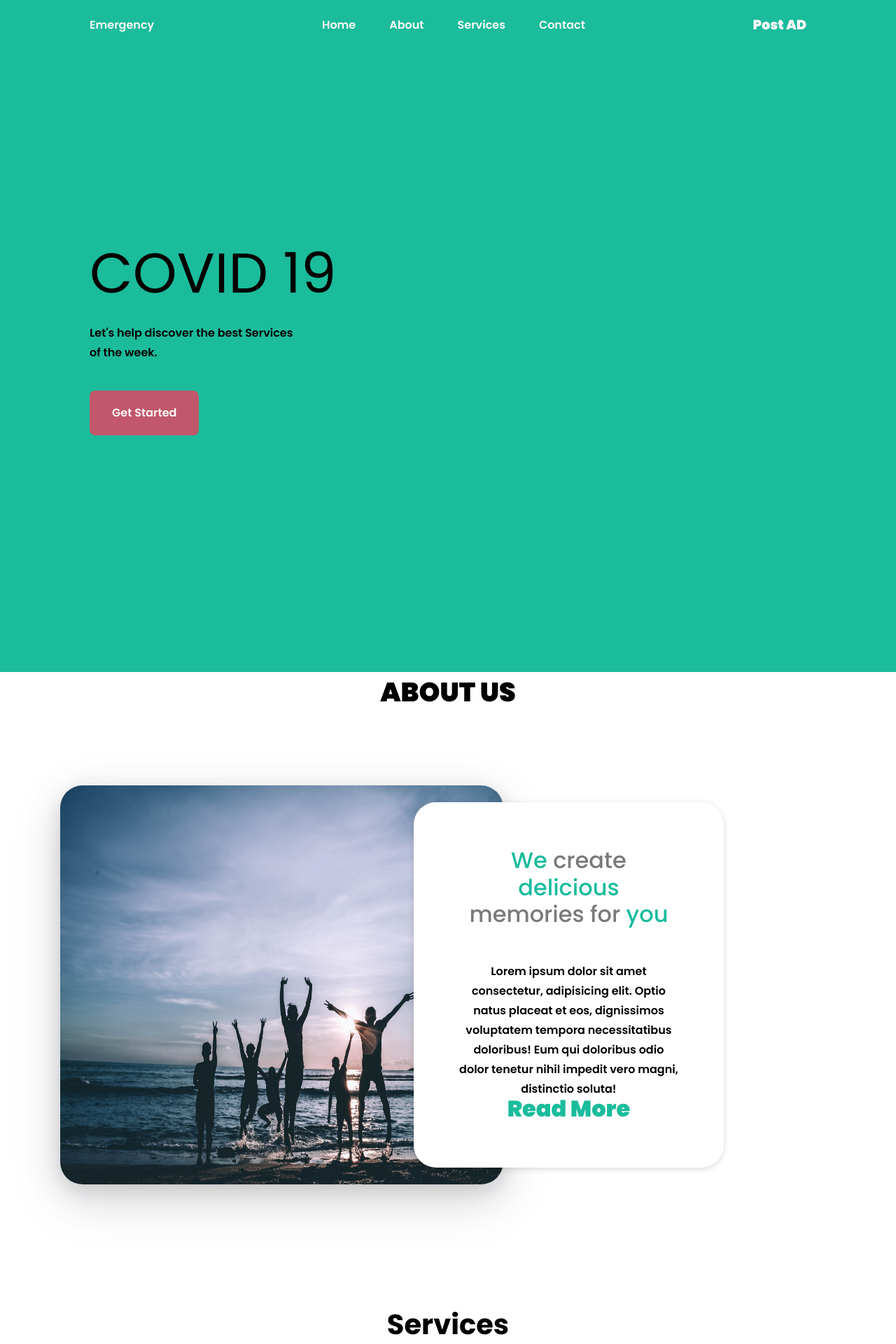
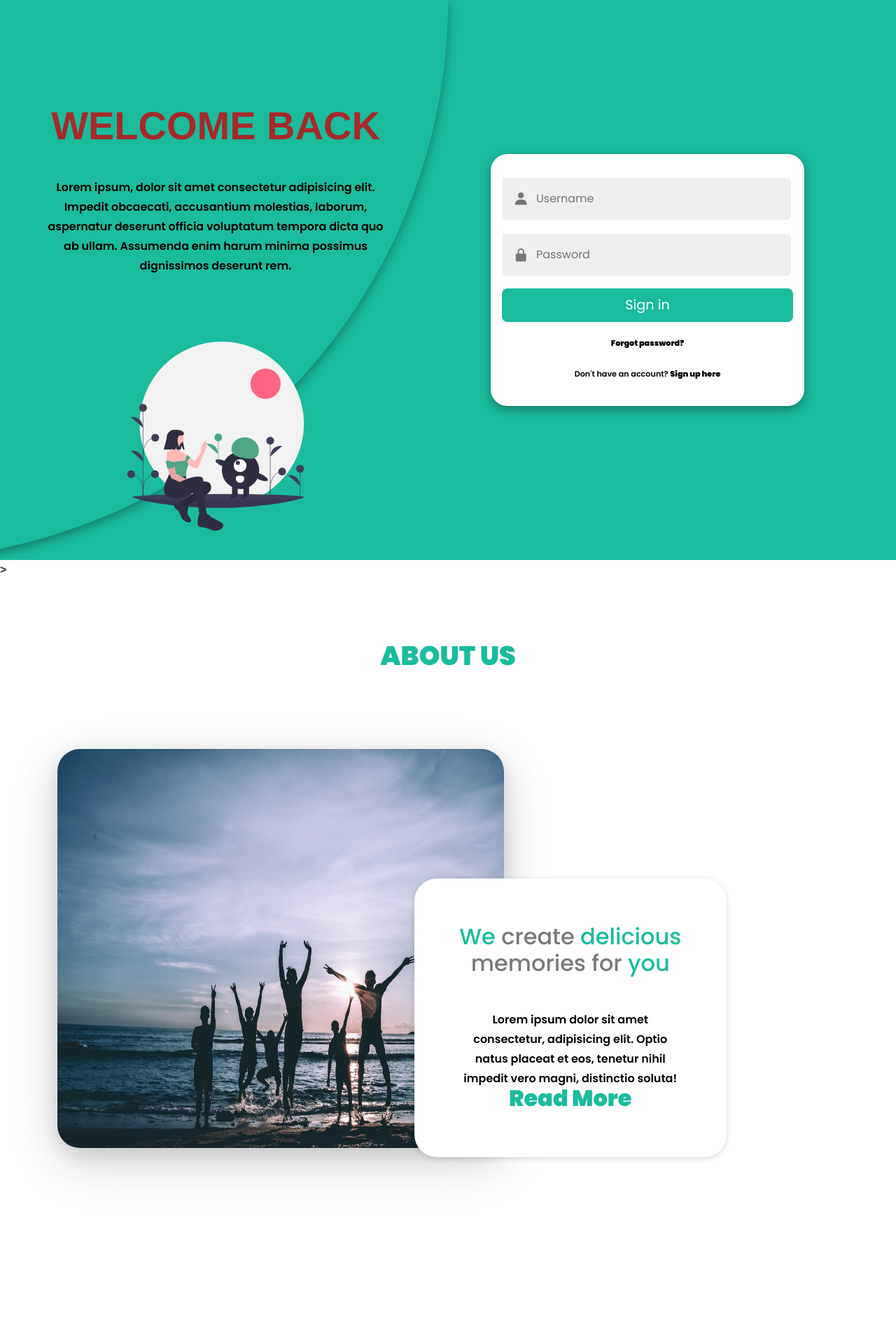
Before and after one commit to fahim-01/Emergency_Helpline, a Django app: page / in a window 1280 px wide. Shown: the top 1920 px of the page at 70% size. Run offline with Django 3.2, Linux system fonts and the light colour scheme; some libraries are stand-ins or nearby versions.

Commit message:
sigin form added

```diff
--- a/future/static/css/home.css
+++ b/future/static/css/home.css
@@ -73,6 +73,23 @@ img{
   left: 0;
   z-index: var(--z-fixed);
   background-color: var(--first-color);
+}
+
+.l-main {
+  width: 100%;
+  position: relative;
+  top: 0;
+  left: 0;
+  z-index: var(--z-fixed);
+  background-color: var(--first-color);
+}
+
+.container-2.row.col-7 {
+  position: relative;
+  padding-top: 1.5rem;
+  justify-self: center;
+  width: 302px;
+  height: 233px;
 }
 
 
--- /dev/null
+++ b/future/static/css/signin.css
@@ -0,0 +1,274 @@
+@import url('https://fonts.googleapis.com/css2?family=Poppins:wght@200;300;400;500;600&display=swap');
+
+:root {
+    --primary-color:  #1abc9c;
+    --secondary-color:  #1abc9c;
+    --black: #000000;
+    --white: #ffffff;
+    --gray: #efefef;
+    --gray-2: #757575;
+
+    --facebook-color: #4267B2;
+    --google-color: #DB4437;
+    --twitter-color: #1DA1F2;
+    --insta-color: #E1306C;
+}
+
+.container-1 {
+    position: relative;
+    min-height: 100vh;
+    overflow: hidden;
+    margin-left: 0%;
+    background-color: #1abc9c;
+    justify-content: center;
+}
+
+.row {
+    display: flex;
+    flex-wrap: wrap;
+    height: 100vh;
+}
+
+.col {
+    width: 50%;
+}
+
+.align-items-center {
+    display: flex;
+    align-items: center;
+    justify-content: center;
+    text-align: center;
+}
+
+.form-wrapper {
+    width: 100%;
+    max-width: 28rem;
+}
+
+.form {
+    padding: 1rem;
+    background-color: var(--white);
+    border-radius: 1.5rem;
+    width: 100%;
+    box-shadow: rgba(0, 0, 0, 0.35) 0px 5px 15px;
+    transform: scale(0);
+    transition: .5s ease-in-out;
+    transition-delay: 1s;
+}
+
+.input-group {
+    position: relative;
+    width: 100%;
+    margin: 1rem 0;
+}
+
+.input-group i {
+    position: absolute;
+    top: 50%;
+    left: 1rem;
+    transform: translateY(-50%);
+    font-size: 1.4rem;
+    color: var(--gray-2);
+}
+
+.input-group input {
+    width: 100%;
+    padding: 1rem 3rem;
+    font-size: 1rem;
+    background-color: var(--gray);
+    border-radius: .5rem;
+    border: 0.125rem solid var(--white);
+    outline: none;
+}
+
+.input-group input:focus {
+    border: 0.125rem solid var(--primary-color);
+}
+
+.form button {
+    cursor: pointer;
+    width: 100%;
+    padding: .6rem 0;
+    border-radius: .5rem;
+    border: none;
+    background-color: var(--primary-color);
+    color: var(--white);
+    font-size: 1.2rem;
+    outline: none;
+}
+
+.form p {
+    margin: 1rem 0;
+    font-size: .7rem;
+}
+
+.flex-col {
+    flex-direction: column;
+}
+
+
+
+.pointer {
+    cursor: pointer;
+}
+
+.container.sign-in .form.sign-in,
+.container.sign-in .social-list.sign-in,
+.container.sign-in .social-list.sign-in>div,
+.container.sign-up .form.sign-up,
+.container.sign-up .social-list.sign-up,
+.container.sign-up .social-list.sign-up>div {
+    transform: scale(1);
+}
+
+.content-row {
+    position: absolute;
+    top: 0;
+    left: 0;
+    pointer-events: none;
+    z-index: 6;
+    width: 100%;
+}
+
+.text {
+    margin: 4rem;
+    color: var(--white);
+}
+
+.text h2 {
+    font-size: 3.5rem;
+    font-weight: 800;
+    margin: 2rem 0;
+    transition: 1s ease-in-out;
+}
+
+.text p {
+    font-weight: 600;
+    transition: 1s ease-in-out;
+    transition-delay: .2s;
+}
+
+.img img {
+    width: 30vw;
+    transition: 1s ease-in-out;
+    transition-delay: .4s;
+}
+
+.text.sign-in h2,
+.text.sign-in p,
+.img.sign-in img {
+    transform: translateX(-250%);
+}
+
+.text.sign-up h2,
+.text.sign-up p,
+.img.sign-up img {
+    transform: translateX(250%);
+}
+
+.container.sign-in .text.sign-in h2,
+.container.sign-in .text.sign-in p,
+.container.sign-in .img.sign-in img,
+.container.sign-up .text.sign-up h2,
+.container.sign-up .text.sign-up p,
+.container.sign-up .img.sign-up img {
+    transform: translateX(0);
+}
+
+
+.container::before {
+    content: "";
+    position: absolute;
+    top: 0;
+    right: 0;
+
+    height: 100vh;
+    width: 300vw;
+    transform: translate(35%, 0);
+    background-image: linear-gradient(-45deg, var(--primary-color) 0%, var(--secondary-color) 100%);
+    transition: 1s ease-in-out;
+    z-index: 6;
+    box-shadow: rgba(0, 0, 0, 0.35) 0px 5px 15px;
+    border-bottom-right-radius: max(80vw, 80vh);
+    border-top-left-radius: max(50vw, 50vh);
+}
+
+.container.sign-in::before {
+    transform: translate(0, 0);
+    right: 50%;
+}
+
+.container.sign-up::before {
+    transform: translate(100%, 0);
+    right: 50%;
+}
+
+
+
+@media only screen and (max-width: 425px) {
+
+    .container::before,
+    .container.sign-in::before,
+    .container.sign-up::before {
+        height: 100vh;
+        border-bottom-right-radius: 0;
+        border-top-left-radius: 0;
+        z-index: 0;
+        transform: none;
+        right: 0;
+    }
+
+    .container.sign-in .col.sign-up {
+        transform: translateY(100%);
+    }
+
+    .container.sign-in .col.sign-in,
+    .container.sign-up .col.sign-up {
+        transform: translateY(0);
+    }
+
+    .content-row {
+        align-items: flex-start !important;
+    }
+
+    .content-row .col {
+        transform: translateY(0);
+        background-color: unset;
+    }
+
+    .col {
+        width: 100%;
+        position: absolute;
+        padding: 2rem;
+        background-color: var(--white);
+        border-top-left-radius: 2rem;
+        border-top-right-radius: 2rem;
+        transform: translateY(100%);
+        transition: 1s ease-in-out;
+    }
+
+    .row {
+        align-items: flex-end;
+        justify-content: flex-end;
+    }
+
+    .form,
+    .social-list {
+        box-shadow: none;
+        margin: 0;
+        padding: 0;
+    }
+
+    .text {
+        margin: 0;
+    }
+
+    .text p {
+        display: none;
+    }
+
+    .text h2 {
+        margin: .5rem;
+        font-size: 2rem;
+    }
+}
--- a/future/static/js/home.js
+++ b/future/static/js/home.js
@@ -35,3 +35,20 @@ gsap.from('.home__title', {opacity: 0, duration: 1, delay:1.6, y: 30})
 gsap.from('.home__description', {opacity: 0, duration: 1, delay:1.8, y: 30})
 gsap.from('.home__button', {opacity: 0, duration: 1, delay:2.1, y: 30})
 gsap.from('.home__img', {opacity: 0, duration: 1, delay:1.3, y: 30})
+
+
+
+
+
+//Landing page:
+
+let container = document.getElementById('container')
+
+toggle = () => {
+	container.classList.toggle('sign-in')
+	container.classList.toggle('sign-up')
+}
+
+setTimeout(() => {
+	container.classList.add('sign-in')
+}, 200)
--- /dev/null
+++ b/future/static/js/signin.js
@@ -0,0 +1,10 @@
+let container = document.getElementById('container')
+
+toggle = () => {
+	container.classList.toggle('sign-in')
+	container.classList.toggle('sign-up')
+}
+
+setTimeout(() => {
+	container.classList.add('sign-in')
+}, 200)
--- a/future/templates/homepage/Post.html
+++ b/future/templates/homepage/Post.html
@@ -82,7 +82,7 @@
 
           </div>
 
-          <input type="submit" value="Send" class="btn" />
+          <input type="submit" value="Upload" class="btn" />
           </form>
 
         </div>
--- a/future/templates/homepage/base.html
+++ b/future/templates/homepage/base.html
@@ -13,7 +13,8 @@
     <link rel="stylesheet" href="{% static 'css/service.css' %}" />
     <link rel="stylesheet" href="{% static 'css/post.css' %}" />
     <link rel="stylesheet" href="{% static 'css/footer.css' %}" />
-
+    <!-- <link rel="stylesheet" href="{% static 'css/signin.css' %}" />
+   -->
     <script src="https://kit.fontawesome.com/64d58efce2.js"  crossorigin="anonymous"></script>
     <title>{% block title%} {% endblock %}</title>
 
@@ -105,6 +106,7 @@
     <script src="https://cdnjs.cloudflare.com/ajax/libs/gsap/3.5.1/gsap.min.js"></script>
     <script src="{% static 'js/home.js' %}"></script>
     <script src="{% static 'js/contact.js' %}"></script>
+    <!-- <script src="{% static 'js/signin.js' %}"></script> -->
     {% block js %} {% endblock %}
   </body>
 </html>
--- a/future/templates/homepage/home.html
+++ b/future/templates/homepage/home.html
@@ -10,67 +10,175 @@
     <link href="https://cdn.jsdelivr.net/npm/bootstrap@5.0.0-beta2/dist/css/bootstrap.min.css" rel="stylesheet" integrity="sha384-BmbxuPwQa2lc/FVzBcNJ7UAyJxM6wuqIj61tLrc4wSX0szH/Ev+nYRRuWlolflfl" crossorigin="anonymous">
     <link href='https://unpkg.com/boxicons@2.0.7/css/boxicons.min.css' rel='stylesheet'>
     <link href="https://fonts.googleapis.com/css2?family=Poppins:wght@200;300;400;500;600;700;800;900&display=swap" rel="stylesheet">
+    <link rel="stylesheet" href="{% static 'css/signin.css' %}" />
     <link rel="stylesheet" href="{% static 'css/home.css' %}" />
     <link rel="stylesheet" href="{% static 'css/service.css' %}" />
     <link rel="stylesheet" href="{% static 'css/about.css' %}" />
     <link rel="stylesheet" href="{% static 'css/footer.css' %}" />
+
     <link rel="stylesheet" href="{% static 'css/block.css' %}" />
     <script src="https://kit.fontawesome.com/64d58efce2.js"  crossorigin="anonymous"></script>
 
         <title>Emergency</title>
     </head>
     <body>
-
-        <header class="l-header">
-
+         <header class="l-header">
             <nav class="nav bd-grid">
                 <div>
                     <a href="/" class="nav__logo">Emergency</a>
                 </div>
-
                 <div class="nav__toggle" id="nav-toggle">
                     <i class='bx bx-menu'></i>
                 </div>
-
                 <div class="nav__menu" id="nav-menu">
                     <div class="nav__close" id="nav-close">
                         <i class='bx bx-x'></i>
                     </div>
-
                     <ul class="nav__list">
                         <li class="nav__item"><a href="/" class="nav__link active">Home</a></li>
                         <li class="nav__item"><a href="/about" class="nav__link">About</a></li>
                         <li class="nav__item"><a href="#service" class="nav__link">Services</a></li>
                         <li class="nav__item"><a href="/contact" class="nav__link">Contact</a></li>
-
                     </ul>
-
                 </div>
                 <li class="nav__item"><a href="/post" class="nav__link" style="font-size: larger"><b>Post AD</b></a></li>
             </nav>
         </header>
 
+
+
+ <!-- Landing page-->
         <main class="l-main">
-            <!--===== HOME =====-->
-            <section class="home" id="home">
-                <div class="home__container bd-grid">
-                    <div class="home__img">
-                        <!-- <img src='{% static "/media/images/corona.png" %}' alt="" data-speed="-2" class="move"> -->
-                    </div>
 
-                    <div class="home__data">
-                        <h1 class="home__title">COVID 19</h1>
-                        <p class="home__description">Let's help discover the best Services <br> of the week.</p>
-                        <a href="/" class="home__button">Get Started</a>
-                    </div>
-                </div>
-            </section>
-        </main>
-        <div class="about" style="text-align: center;">
-            <h2 style="color: black;"><b>About Us</b></h2>
+	<div id="container" class="container">
+
+		<div class="row">
+
+			<div class="col align-items-center flex-col sign-up">
+				<div class="form-wrapper align-items-center">
+					<div class="form sign-up">
+						<div class="input-group">
+							<i class='bx bxs-user'></i>
+							<input type="text" placeholder="Username">
+						</div>
+						<div class="input-group">
+							<i class='bx bx-mail-send'></i>
+							<input type="email" placeholder="Email">
+						</div>
+						<div class="input-group">
+							<i class='bx bxs-lock-alt'></i>
+							<input type="password" placeholder="Password">
+						</div>
+						<div class="input-group">
+							<i class='bx bxs-lock-alt'></i>
+							<input type="password" placeholder="Confirm password">
+						</div>
+						<button>
+							Sign up
+						</button>
+						<p>
+							<span>
+								Already have an account?
+							</span>
+							<b onclick="toggle()" class="pointer">
+								Sign in here
+							</b>
+						</p>
+					</div>
+				</div>
+
+			</div>
+
+			<div class="col align-items-center flex-col sign-in">
+				<div class="form-wrapper align-items-center">
+					<div class="form sign-in">
+						<div class="input-group">
+							<i class='bx bxs-user'></i>
+							<input type="text" placeholder="Username">
+						</div>
+						<div class="input-group">
+							<i class='bx bxs-lock-alt'></i>
+							<input type="password" placeholder="Password">
+						</div>
+						<button>
+							Sign in
+						</button>
+						<p>
+							<b>
+								Forgot password?
+							</b>
+						</p>
+						<p>
+							<span>
+								Don't have an account?
+							</span>
+							<b onclick="toggle()" class="pointer">
+								Sign up here
+							</b>
+						</p>
+					</div>
+				</div>
+
+			</div>
+
+		</div>
+
+		<div class="row content-row">
+
+			<div class="col align-items-center flex-col">
+				<div class="text sign-in">
+					<h2>
+						Welcome back
+					</h2>
+					<p>
+						Lorem ipsum, dolor sit amet consectetur adipisicing elit. Impedit obcaecati, accusantium
+						molestias, laborum, aspernatur deserunt officia voluptatum tempora dicta quo ab ullam. Assumenda
+						enim harum minima possimus dignissimos deserunt rem.
+					</p>
+				</div>
+				<div class="img sign-in">
+          <img  src='{% static "/media/images//undraw_different_love_a3rg.svg" %}' alt="welcome">
+
+				</div>
+			</div>
+
+			<div class="col align-items-center flex-col">
+				<div class="img sign-up">
+          <img  src='{% static "/media/images/undraw_creative_team_r90h.svg" %}' alt="welcome">
+
+				</div>
+				<div class="text sign-up">
+					<h2>
+						Join with us
+					</h2>
+					<p>
+						Lorem ipsum, dolor sit amet consectetur adipisicing elit. Impedit obcaecati, accusantium
+						molestias, laborum, aspernatur deserunt officia voluptatum tempora dicta quo ab ullam. Assumenda
+						enim harum minima possimus dignissimos deserunt rem.
+					</p>
+				</div>
+			</div>
+
+		</div>
+
+	</div>
+
+ </main>
+
+
+
+
+
+
+
+
+
+        <!--About-->>
+        <div class="about" style="text-align: center; padding-top:  10vh;">
+            <h2 style="color: #1abc9c;"><b>About Us</b></h2>
           <section class="about fullheight align-items-center" id="about">
 
-              <div class="container">
+              <div class="container-2" style="width: 1124px;">
                   <div class="row">
                       <div class="col-7 h-xs">
                           <img src='{% static "/media/images/w2.jpg" %}' alt=""
@@ -84,7 +192,6 @@
                               </h3>
                               <p>
                                   Lorem ipsum dolor sit amet consectetur, adipisicing elit. Optio natus placeat et eos,
-                                  dignissimos voluptatem tempora necessitatibus doloribus! Eum qui doloribus odio dolor
                                   tenetur nihil impedit vero magni, distinctio soluta!
                               </p>
                               <a href="/about" class="read"><b>Read More</b></a>
@@ -96,8 +203,12 @@
       </div>
 
 
+
+
+<!--Service Section-->
+
         <section>
-            <h1><b>Services</b></h1>
+            <h2 style="color: #1abc9c; text-align: center;"><b>Services</b></h2>
             <div class="services">
             <div class="service-1">
                 <a href="/service">
@@ -226,7 +337,7 @@
                         </ul>
                     </div>
                 </div>
-                <!-- Day life Block -->
+
             </div>
 
 
@@ -295,6 +406,7 @@
         <script src="https://cdnjs.cloudflare.com/ajax/libs/gsap/3.5.1/gsap.min.js"></script>
         <script src="{% static 'js/home.js' %}"></script>
         <script src="{% static 'js/contact.js' %}"></script>
+        <script src="{% static 'js/signin.js' %}"></script>
         {% block js %} {% endblock %}
 
 
--- a/future/urls.py
+++ b/future/urls.py
@@ -6,5 +6,5 @@ urlpatterns = [
     path("contact/", views.contact, name="ContactUs"),
     path("about/", views.about, name="AboutUs"),
     path("service/", views.service, name="Services"),
-     path("post/", views.post, name="PostAD")
+    path("post/", views.post, name="PostAD"),
 ]
--- a/future/views.py
+++ b/future/views.py
@@ -1,5 +1,5 @@
 #from django.http import HttpResponse
-from django.shortcuts  import render
+from django.shortcuts  import render,HttpResponse,redirect
 from .models import Contact
 # Create your views here.
 def index(request):
@@ -26,3 +26,6 @@ def about(request):
     return  render(request, 'homepage/about.html')
 def post(request):
     return  render(request, 'homepage/post.html')
+
+def signup(request):
+    return  render(request, 'homepage/signup.html')
```
Also changed, not shown: future/static/media/images/undraw_creative_team_r90h.svg (added), future/static/media/images/undraw_different_love_a3rg.svg (added).
